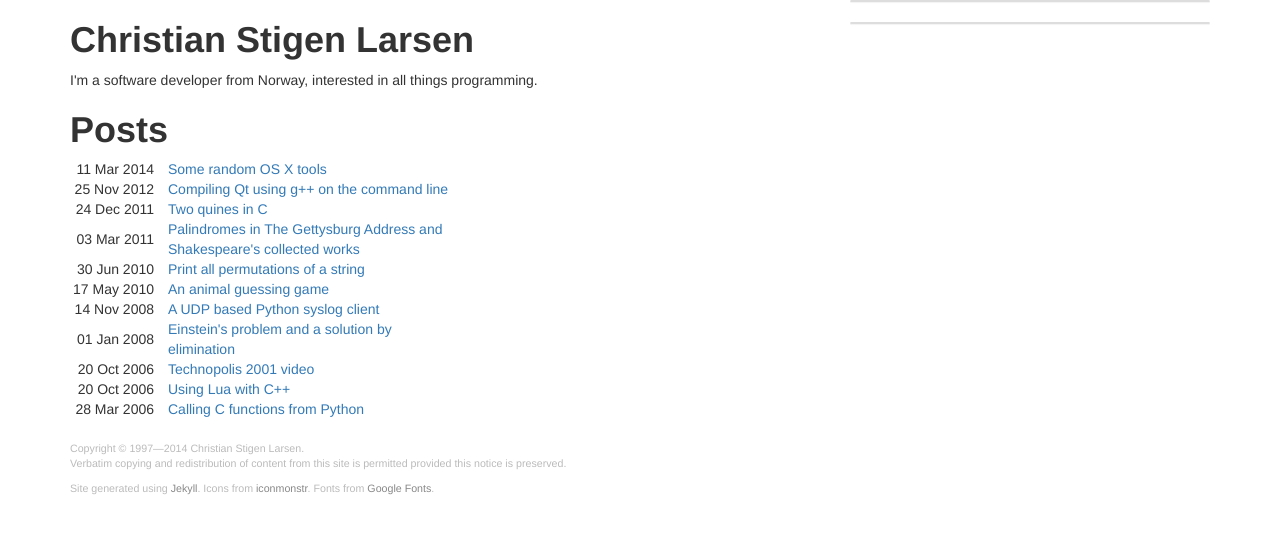
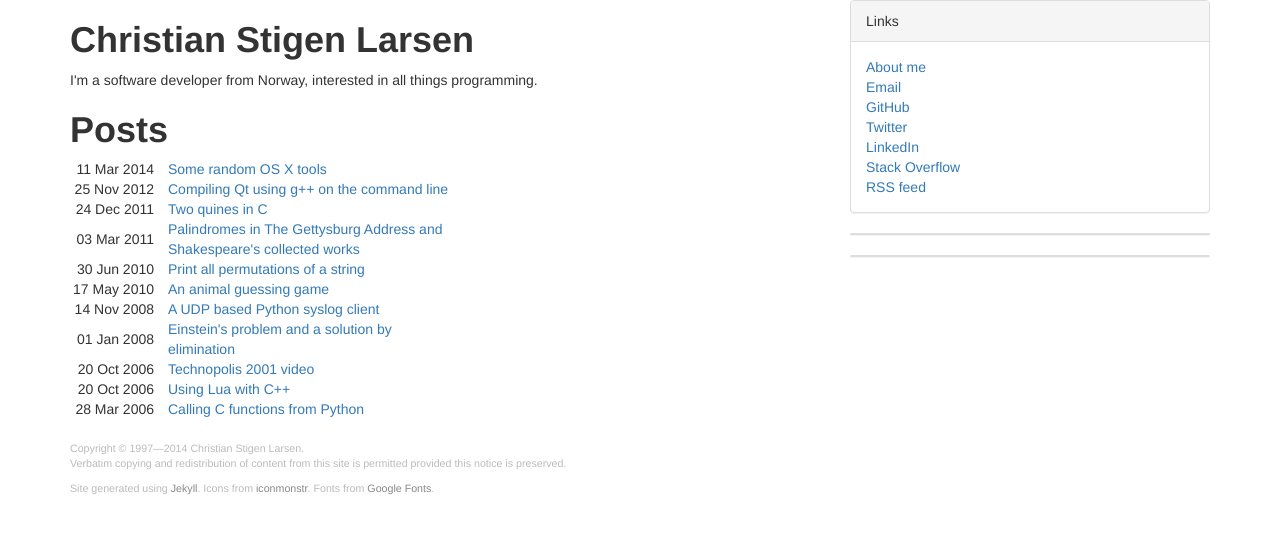
Before and after one commit to cslarsen/csl.name, a Jekyll site: the page built from index.html, in a window 1280 px wide. Shown: the top 534 px of the page. Built offline with Jekyll 4.4.1, drawn with Linux system fonts in a browser that asks for light colours; Markdown is read by kramdown in place of the engine named in the settings.

Commit message:
Adds back links

```diff
--- a/_layouts/default.html
+++ b/_layouts/default.html
@@ -65,22 +65,6 @@
 
   </head>
   <body>
-    <!--
-    <nav id="header">
-      <ul>
-        <li><a href="/"><img width="24" height="24" src="/gfx/icon-home.png" alt="Articles"/></a></li>
-        <li><a href="mailto:Christian%20Stigen%20Larsen%20<{{ site.email }}>"><img width="24" height="24" src="/gfx/icon-email.png" alt="Email"/></a></li>
-        <li><a href="{{ site.github }}"><img width="24" height="24" src="/gfx/icon-github.png" alt="GitHub"/></a></li>
-        <li><a href="{{ site.twitter }}"><img width="24" height="24" src="/gfx/icon-twitter.png" alt="Twitter" /></a></li>
-        <li><a href="{{ site.linkedin }}"><img width="24" height="24" src="/gfx/icon-linkedin.png" alt="LinkedIn"/></a></li>
-        <li><a href="{{ site.facebook }}"><img width="24" height="24" src="/gfx/icon-facebook.png" alt="Facebook"/></a></li>
-        <li><a href="{{ site.googleplus }}"><img width="24" height="24" src="/gfx/icon-google+.png" alt="Google+"/></a></li>
-        <li><a href="{{ site.stackoverflow }}"><img width="24" height="24" src="/gfx/icon-stackoverflow.png" alt="Stack Overflow"/></a></li>
-        <li><a href="/rss.xml"><img src="/gfx/icon-rss.png" width="24" height="24" alt="RSS feed" /></a></li>
-      </ul>
-    </nav>
-    -->
-
     <div class="container">
       <div class="row">
         <div class="col-md-8">
@@ -97,23 +81,23 @@
         </div>
 
         <div class="col-md-4">
-          {% if site.related_posts.size > 1 %}
           <div class="panel panel-default">
-            <div class="panel-heading">Related posts</div>
+            <div class="panel-heading">Links</div>
             <div class="panel-body">
               <table>
-                {% for p in site.related_posts %}
-                  {% if p.url != page.url %}
-                  <tr>
-                    <td><a href="{{ p.url }}">{{ p.title }}</a></td>
-                  </tr>
-                  {% endif %}
-                {% endfor %}
+                <tr><td><a href="/">About me</a></td></tr>
+                <tr><td><a href="mailto:Christian%20Stigen%20Larsen%20<{{ site.email }}>">Email</a></td></tr>
+                <tr><td><a href="{{ site.github }}">GitHub</a></td></tr>
+                <tr><td><a href="{{ site.twitter }}">Twitter</a></td></tr>
+                <tr><td><a href="{{ site.linkedin }}">LinkedIn</a></td></tr>
+                <tr><td><a href="{{ site.stackoverflow }}">Stack Overflow</a></td></tr>
+                <tr><td><a href="/rss.xml">RSS feed</a></td></tr>
               </table>
             </div>
           </div>
-          {% endif %}
+        </div>
 
+        <div class="col-md-4">
           <div class="panel panel-default">
             {% for tag in page.tags %}
               {% if site.tags[tag].size > 1 %}
@@ -151,6 +135,24 @@
               {% endif %}
             {% endfor %}
           </div>
+
+          {% if site.related_posts.size > 1 %}
+          <div class="panel panel-default">
+            <div class="panel-heading">Related posts</div>
+            <div class="panel-body">
+              <table>
+                {% for p in site.related_posts %}
+                  {% if p.url != page.url %}
+                  <tr>
+                    <td><a href="{{ p.url }}">{{ p.title }}</a></td>
+                  </tr>
+                  {% endif %}
+                {% endfor %}
+              </table>
+            </div>
+          </div>
+          {% endif %}
+
         </div>
       </div>
 
```
